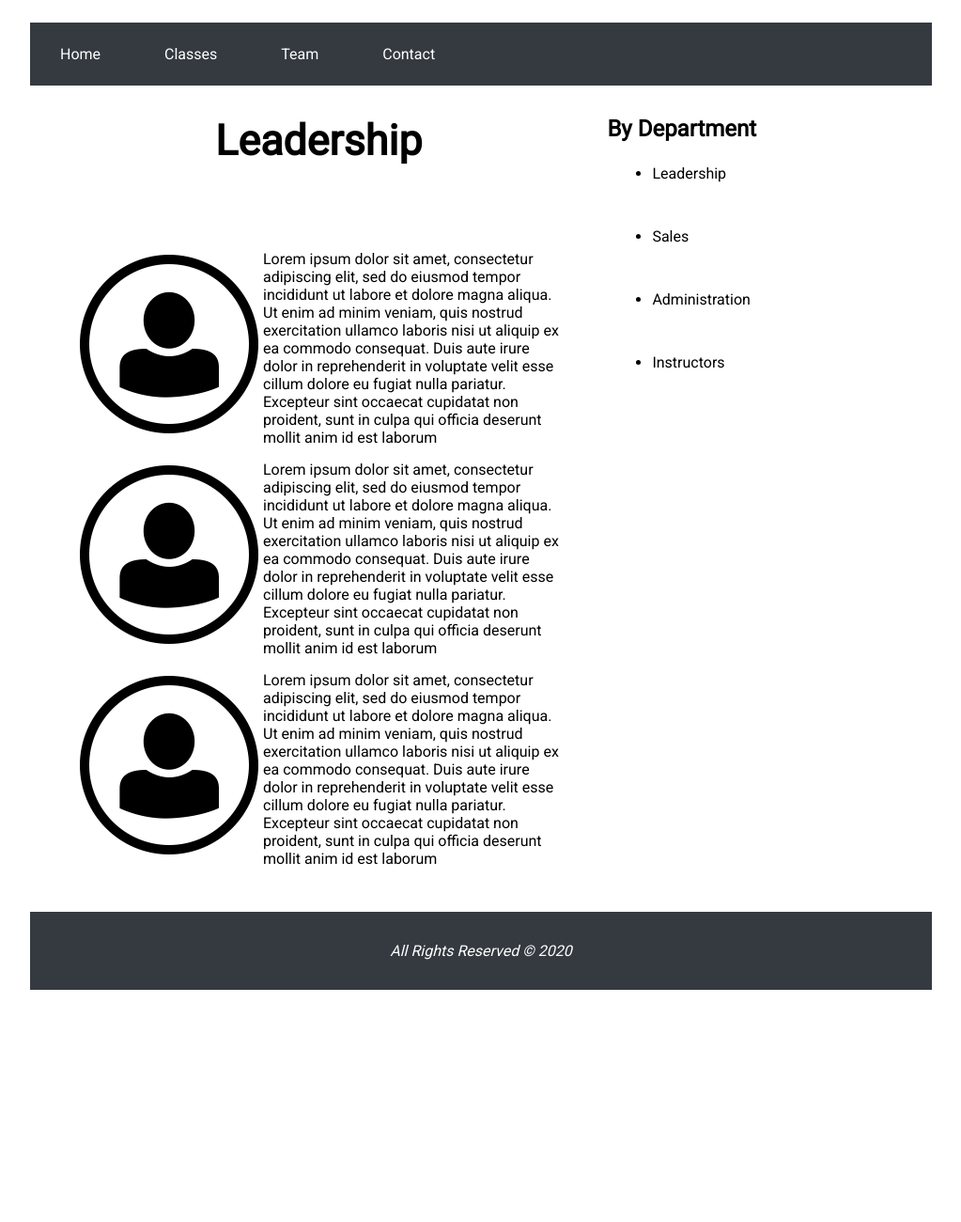
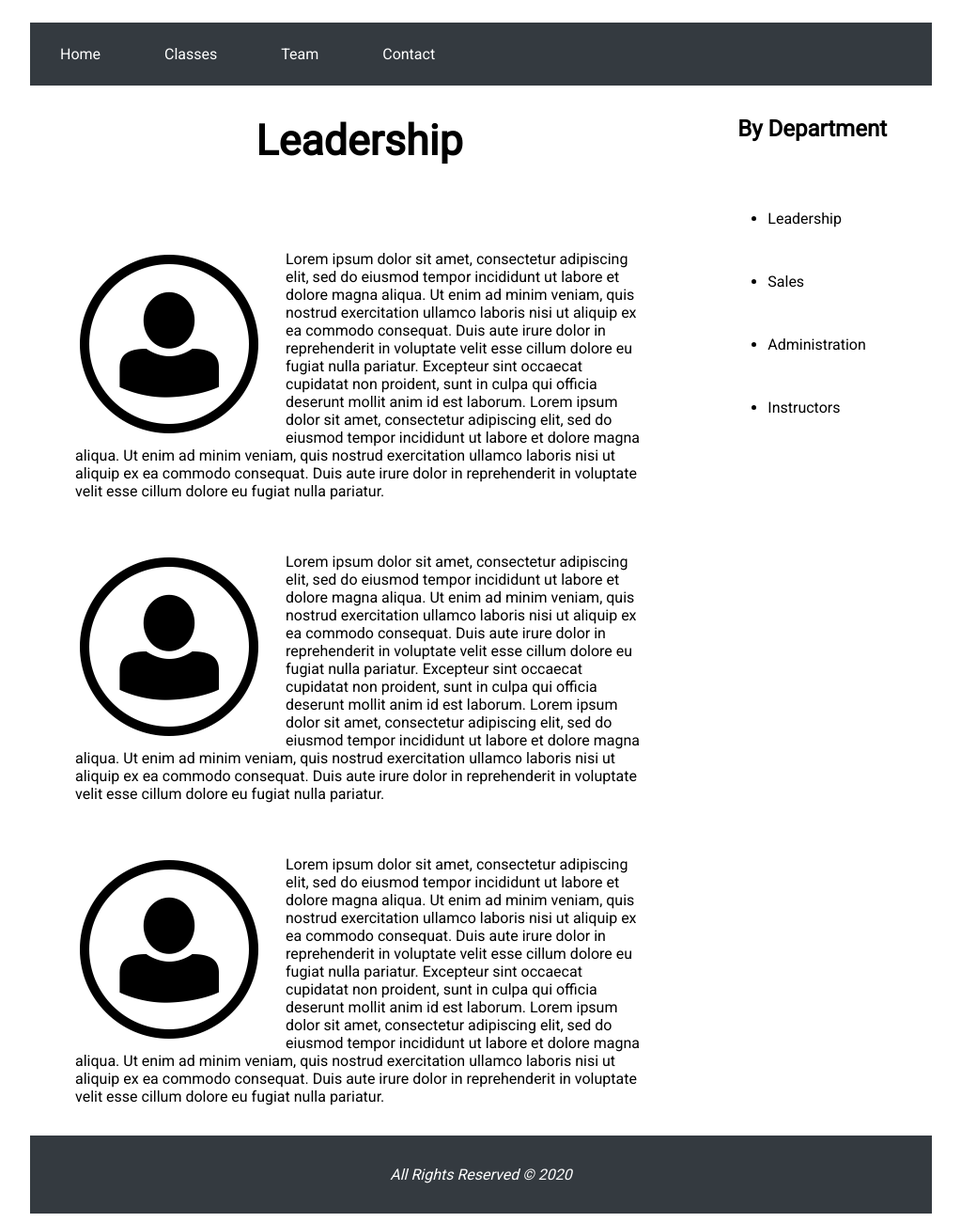
Before and after one commit to james479/FED1StudioProject, a plain HTML site: page FED1StudioProject/Team.html in a window 1280 px wide. Shown: the part 200-1500 px from the top of the page at 94% size, without its empty margins (128-1151 px from the left). Before the commit the page ends 1269 px from the top, so only its background shows below. Drawn offline with Linux system fonts and the light colour scheme; files whose address does not match are found by name.

Commit message:
Finished team.html

```diff
--- a/FED1StudioProject/Team.html
+++ b/FED1StudioProject/Team.html
@@ -44,32 +44,31 @@
         </ul>
     </nav>
     <main>
-        <section class="floatLeft" id="leadership">
-            <h1>Leadership</h1>
-            <article>
-                <div><img src="/images/team_member.png" alt="team member" class="floatLeft" /></div>
-                <p>
-                    Lorem ipsum dolor sit amet, consectetur adipiscing elit, sed do eiusmod tempor incididunt ut labore et dolore magna aliqua. Ut enim ad minim veniam, quis nostrud exercitation ullamco laboris nisi ut aliquip ex ea commodo consequat. Duis aute irure dolor in reprehenderit in voluptate velit esse cillum dolore eu fugiat nulla pariatur. Excepteur sint occaecat cupidatat non proident, sunt in culpa qui officia deserunt mollit anim id est laborum
-                </p>
-            </article>
-            <div class="clear"></div>
+        <section id="leadership" class="floatLeft">
+            <h1 class="pageHeadline">Leadership</h1>
             <article>
                 <img src="/images/team_member.png" alt="team member" class="floatLeft" />
                 <p>
-                    Lorem ipsum dolor sit amet, consectetur adipiscing elit, sed do eiusmod tempor incididunt ut labore et dolore magna aliqua. Ut enim ad minim veniam, quis nostrud exercitation ullamco laboris nisi ut aliquip ex ea commodo consequat. Duis aute irure dolor in reprehenderit in voluptate velit esse cillum dolore eu fugiat nulla pariatur. Excepteur sint occaecat cupidatat non proident, sunt in culpa qui officia deserunt mollit anim id est laborum
+                    Lorem ipsum dolor sit amet, consectetur adipiscing elit, sed do eiusmod tempor incididunt ut labore et dolore magna aliqua. Ut enim ad minim veniam, quis nostrud exercitation ullamco laboris nisi ut aliquip ex ea commodo consequat. Duis aute irure dolor in reprehenderit in voluptate velit esse cillum dolore eu fugiat nulla pariatur. Excepteur sint occaecat cupidatat non proident, sunt in culpa qui officia deserunt mollit anim id est laborum. Lorem ipsum dolor sit amet, consectetur adipiscing elit, sed do eiusmod tempor incididunt ut labore et dolore magna aliqua. Ut enim ad minim veniam, quis nostrud exercitation ullamco laboris nisi ut aliquip ex ea commodo consequat. Duis aute irure dolor in reprehenderit in voluptate velit esse cillum dolore eu fugiat nulla pariatur.
                 </p>
             </article>
-            <div class="clear"></div>
+
             <article>
                 <img src="/images/team_member.png" alt="team member" class="floatLeft" />
                 <p>
-                    Lorem ipsum dolor sit amet, consectetur adipiscing elit, sed do eiusmod tempor incididunt ut labore et dolore magna aliqua. Ut enim ad minim veniam, quis nostrud exercitation ullamco laboris nisi ut aliquip ex ea commodo consequat. Duis aute irure dolor in reprehenderit in voluptate velit esse cillum dolore eu fugiat nulla pariatur. Excepteur sint occaecat cupidatat non proident, sunt in culpa qui officia deserunt mollit anim id est laborum
+                    Lorem ipsum dolor sit amet, consectetur adipiscing elit, sed do eiusmod tempor incididunt ut labore et dolore magna aliqua. Ut enim ad minim veniam, quis nostrud exercitation ullamco laboris nisi ut aliquip ex ea commodo consequat. Duis aute irure dolor in reprehenderit in voluptate velit esse cillum dolore eu fugiat nulla pariatur. Excepteur sint occaecat cupidatat non proident, sunt in culpa qui officia deserunt mollit anim id est laborum. Lorem ipsum dolor sit amet, consectetur adipiscing elit, sed do eiusmod tempor incididunt ut labore et dolore magna aliqua. Ut enim ad minim veniam, quis nostrud exercitation ullamco laboris nisi ut aliquip ex ea commodo consequat. Duis aute irure dolor in reprehenderit in voluptate velit esse cillum dolore eu fugiat nulla pariatur.
                 </p>
             </article>
-            <div class="clear"></div>
+
+            <article>
+                <img src="/images/team_member.png" alt="team member" class="floatLeft" />
+                <p>
+                    Lorem ipsum dolor sit amet, consectetur adipiscing elit, sed do eiusmod tempor incididunt ut labore et dolore magna aliqua. Ut enim ad minim veniam, quis nostrud exercitation ullamco laboris nisi ut aliquip ex ea commodo consequat. Duis aute irure dolor in reprehenderit in voluptate velit esse cillum dolore eu fugiat nulla pariatur. Excepteur sint occaecat cupidatat non proident, sunt in culpa qui officia deserunt mollit anim id est laborum. Lorem ipsum dolor sit amet, consectetur adipiscing elit, sed do eiusmod tempor incididunt ut labore et dolore magna aliqua. Ut enim ad minim veniam, quis nostrud exercitation ullamco laboris nisi ut aliquip ex ea commodo consequat. Duis aute irure dolor in reprehenderit in voluptate velit esse cillum dolore eu fugiat nulla pariatur.
+                </p>
+            </article>
         </section>
 
-        <aside class="floatLeft">
+        <aside class="floatRight">
             <h2>By Department</h2>
             <ul>
                 <li>Leadership</li>
--- a/FED1StudioProject/stylesheets/styles.css
+++ b/FED1StudioProject/stylesheets/styles.css
@@ -55,8 +55,6 @@ nav {
         padding: 1.5em 1em;
     }
 
-    nav ul li:hover {
-    }
 
     nav ul li a:hover {
         color: #000;
@@ -67,7 +65,7 @@ nav {
 .pageHeadline {
     font-size: 2.8rem;
     text-align: center;
-    margin-top: 2.5em;
+
     margin-bottom: 2em;
 }
 
@@ -248,30 +246,24 @@ tbody tr:not(:last-child) {
 
 
 /*#region team*/
+#leadership {
+    width: 70%;
+}
 
-#leadership {
-    width: 60%;
+#leadership article:not(:last-child) {
+    margin-bottom: 3.5em;
 }
 
 #leadership article img {
-        margin-bottom: 1.5em;
-        display: block;
-        border-radius: 50%;
+    margin-right: 1.5em;
 }
 
-    #leadership h1 {
-        font-size: 2.8rem;
-        text-align: center;
+aside h2 {
     margin-bottom: 2em;
 }
 
-aside {
-    width: 30%;
-    padding-left: 3em;
-}
-
 aside ul {
-        padding-left: 3em;
+    padding-left: 2em;
 }
 
 aside ul li {
```
Lines whose indentation alone changed are shown as unchanged.
